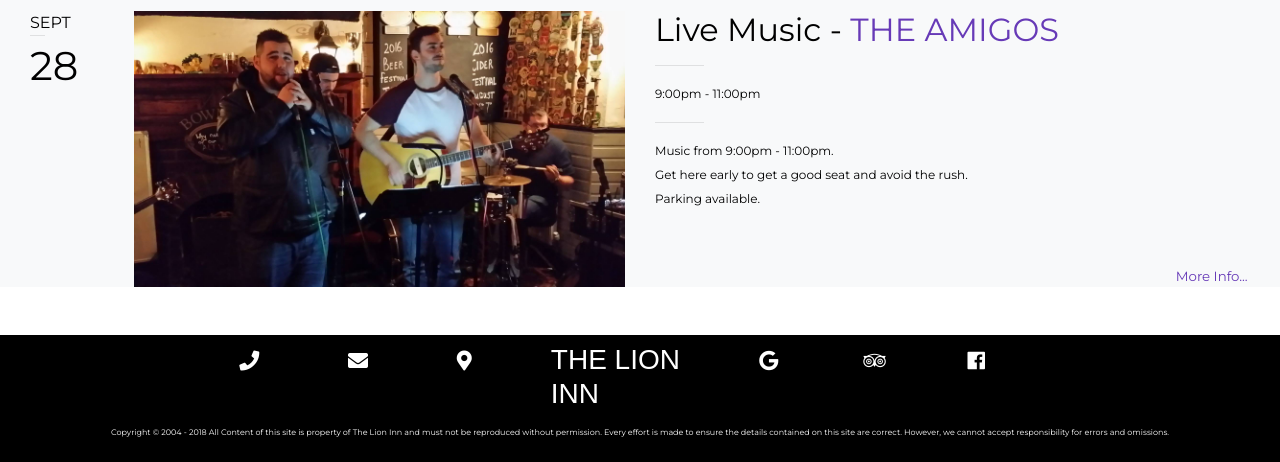
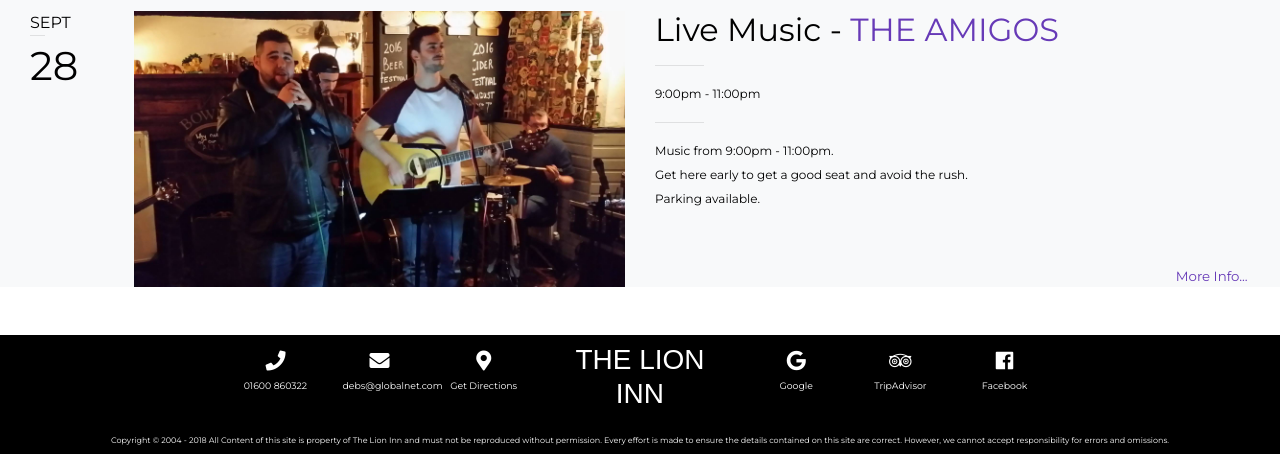
Before and after one commit to LordA98/lion-inn-alpha, a website: page index.html in a window 1280 px wide. Shown: the part 2979-3441 px from the top of the page. Drawn offline with nearby package versions, Linux system fonts and the light colour scheme.

Commit message:
Contact Info added to footer.

```diff
--- a/index.html
+++ b/index.html
@@ -423,59 +423,42 @@
 
 
             <div class="footer py-2">
-                <div class="row contact">
-                    <!-- Clickable Icons -->
-                    <ul class="nav nav-tabs col-lg-3 offset-lg-2 p-0" id="myTab" role="tablist">
-                        <li class="nav-item p-0">
-                            <a class="nav-link" id="phone-tab" data-toggle="tab" href="#phone" role="tab" aria-controls="phone" aria-selected="true">
-                                <i class="fas fa-phone"></i>
-                            </a>
-                        </li>
-                        <li class="nav-item p-0 mx-auto">
-                            <a class="nav-link" id="email-tab" data-toggle="tab" href="#email" role="tab" aria-controls="email" aria-selected="false">
-                                <i class="fas fa-envelope"></i>
-                            </a>
-                        </li>
-                        <li class="nav-item p-0 mr-5">
-                            <a class="nav-link" id="address-tab" data-toggle="tab" href="#address" role="tab" aria-controls="address" aria-selected="false">
-                                <i class="fas fa-map-marker-alt"></i>
-                            </a>
-                        </li>
-                    </ul>
-
+                <div class="row contact text-center">
+                    <div class="col-lg-1 offset-lg-2">
+                        <i class="fas fa-phone mt-2"></i>
+                        <p class="mb-0 mt-1">01600 860322</p>
+                    </div>
+                    <div class="col-lg-1">
+                        <i class="fas fa-envelope mt-2"></i>
+                        <p class="mb-0 mt-1">debs@globalnet.com</p>
+                    </div>
+                    <div class="col-lg-1">
+                        <i class="fas fa-map-marker-alt mt-2"></i>
+                        <p class="mb-0 mt-1">Get Directions</p>
+                    </div>
                     <div class="col-lg-2 algerian">
                         <h3>THE LION INN</h3>
                     </div>
                     <div class="col-lg-1">
                         <a href="#"><i class="fab fa-google mt-2"></i></a>
+                        <p class="mb-0 mt-1">Google</p>
                     </div>
                     <div class="col-lg-1">
-                        <a href="#"><i class="fab fa-tripadvisor mt-2"></i></a>
+                        <a href="https://www.tripadvisor.co.uk/Restaurant_Review-g552009-d732964-Reviews-Lion_Inn-Monmouth_Monmouthshire_South_Wales_Wales.html">
+                            <i class="fab fa-tripadvisor mt-2"></i>
+                        </a>
+                        <p class="mb-0 mt-1">TripAdvisor</p>
                     </div>
                     <div class="col-lg-1">
-                        <a href="#"><i class="fab fa-facebook mt-2"></i></a>
+                        <a href="https://www.facebook.com/TheLionInnTrellech/">
+                            <i class="fab fa-facebook mt-2"></i>
+                        </a>
+                        <p class="mb-0 mt-1">Facebook</p>
                     </div>
                 </div>
 
-                <!-- Contact Information -->
-                <div class="tab-content row" id="myTabContent">
-                    <div class="tab-pane fade show my-4 offset-lg-2" id="phone" role="tabpanel" aria-labelledby="phone-tab">
-                        <p>01600 XXXXXX</p>
-                    </div>
-                    <div class="tab-pane fade my-4 offset-lg-3" id="email" role="tabpanel" aria-labelledby="email-tab">
-                        <p>bookings@lioninn.co.uk</p>
-                    </div>
-                    <div class="tab-pane fade my-4 offset-lg-4" id="address" role="tabpanel" aria-labelledby="address-tab">
-                        <p>
-                            The Lion Inn <br/>
-                            Trellech <br/>
-                            Monmouth
-                        </p>
-                    </div>
-                </div>
-
-                <div class="copyright text-center mt-2">
-                    <p>Copyright &copy; 2004 - 2018 All Content of this site is property of The Lion Inn and must not be reproduced without permission.  Every effort is made to ensure the details contained on this site are correct.  However, we cannot accept responsibility for errors and omissions.</p>
+                <div class="copyright text-center mt-3">
+                    <p class="mb-0">Copyright &copy; 2004 - 2018 All Content of this site is property of The Lion Inn and must not be reproduced without permission.  Every effort is made to ensure the details contained on this site are correct.  However, we cannot accept responsibility for errors and omissions.</p>
                 </div>
             </div>
         </div> <!-- Container -->
--- a/sass/footer.scss
+++ b/sass/footer.scss
@@ -14,6 +14,9 @@
 }
 .footer .contact i {
     font-size: 15pt;
+}
+.footer .contact p {
+    font-size: 7pt;
 }
 .footer .contact .nav-tabs {
     border: 0;
```
Also changed, not shown: style.min.css, stylesheets/footer.css.
